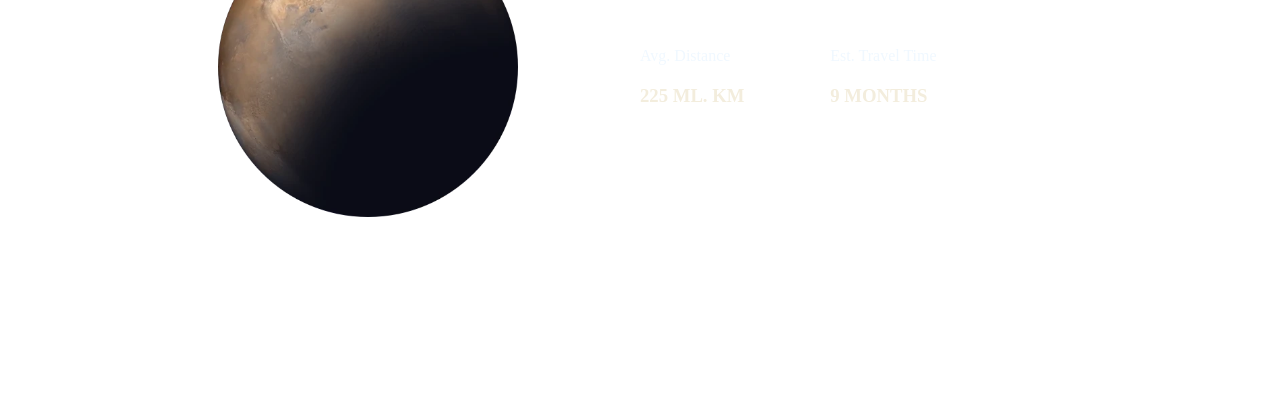
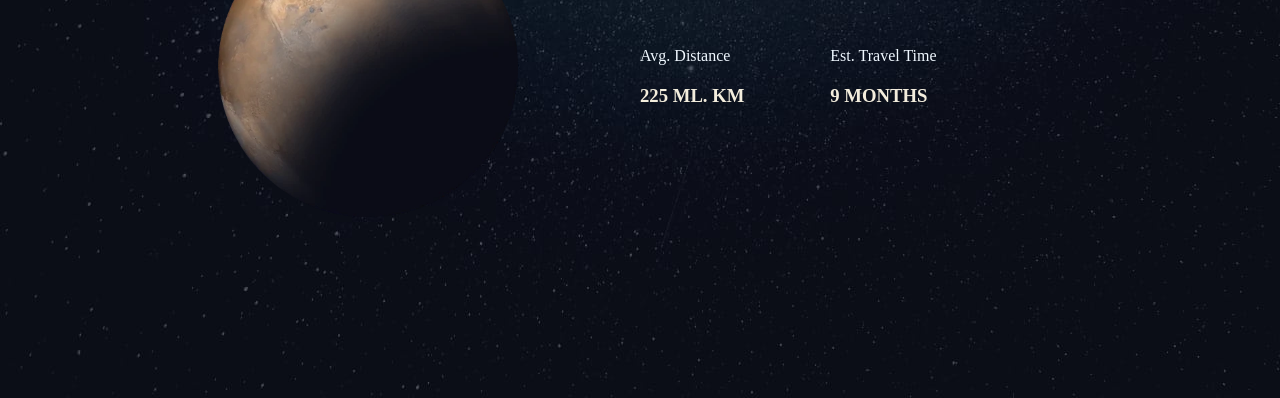
Before and after one commit to Nithakm8/Mock1, a plain HTML site: page index.html in a window 1280 px wide. Shown: the part 402-800 px from the top of the page. Drawn offline with Linux system fonts and the light colour scheme.

Commit message:
Update mock1page4.css

```diff
--- a/mock1page4.css
+++ b/mock1page4.css
@@ -3,7 +3,7 @@
     padding: 0;
 }
 body{
-    background-image: url('./images/background-destination-desktop.jpg');
+    background-image: url('background-destination-desktop.jpg');
     width: 100%;
     height: 100vh;
 }
```
